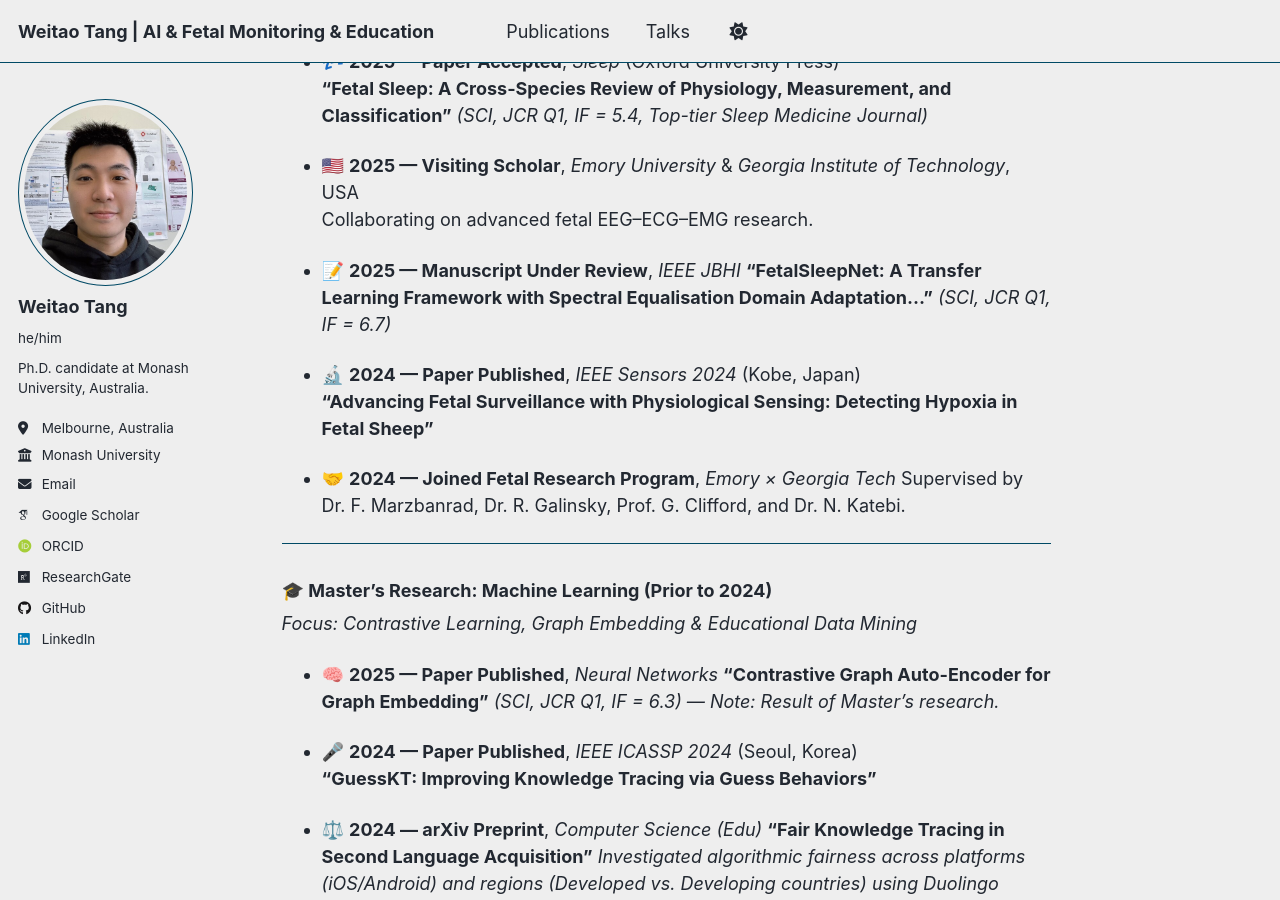
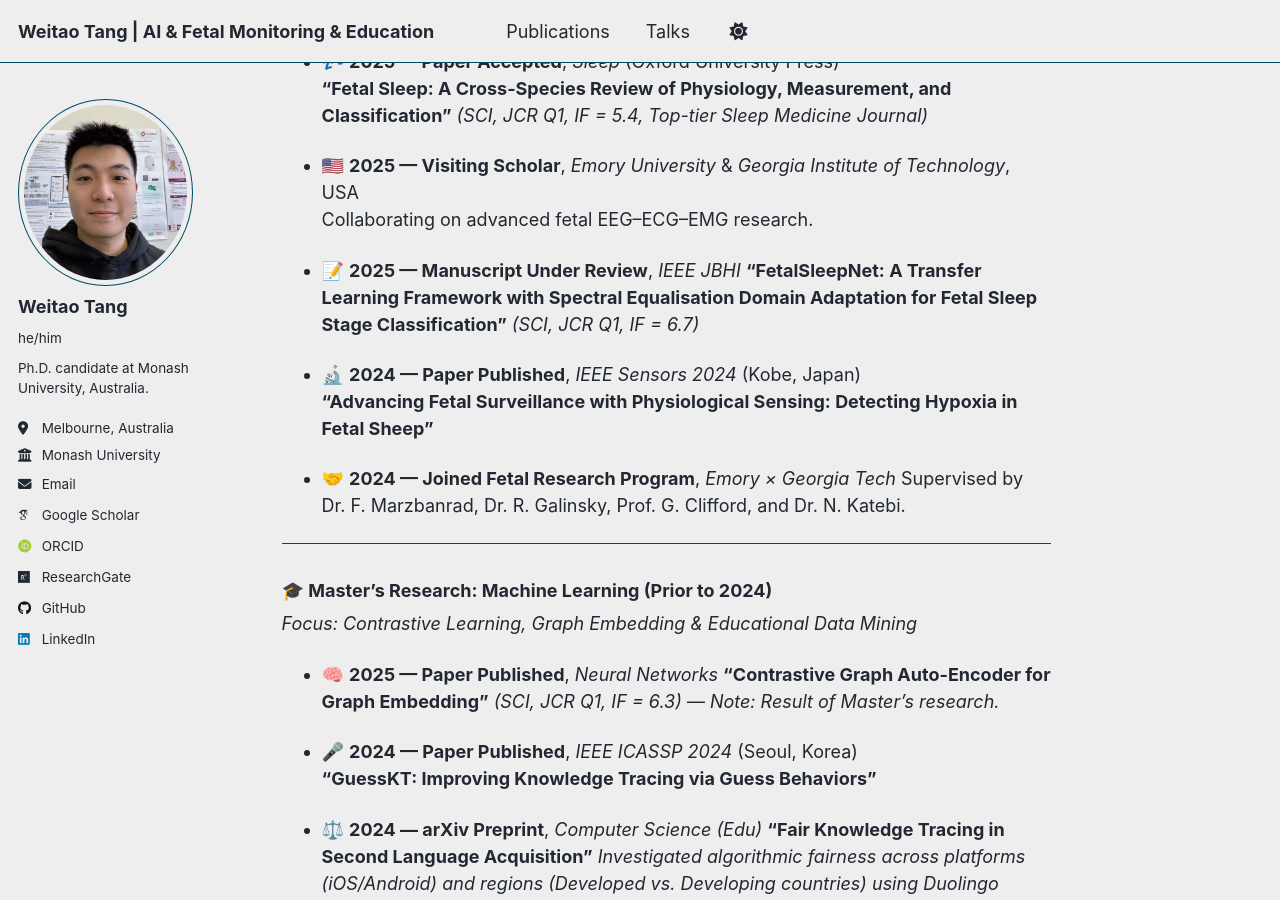
Before and after one commit to WeitaoTang-GitHub/WeitaoTang-GitHub.github.io, a Jekyll site: the page built from _pages/about.md, in a window 1280 px wide and 900 px high, scrolled down 1508 px. Built offline with Jekyll 4.4.1, drawn with Linux system fonts in a browser that asks for light colours; some web fonts are replaced.

Commit message:
Update manuscript title for clarity

```diff
--- a/_pages/about.md
+++ b/_pages/about.md
@@ -57,7 +57,7 @@ Together, this multidisciplinary team aims to advance AI-driven physiological mo
 - 🇺🇸 **2025 — Visiting Scholar**, *Emory University* & *Georgia Institute of Technology*, USA
   Collaborating on advanced fetal EEG–ECG–EMG research.
 
-- 📝 **2025 — Manuscript Under Review**, *IEEE JBHI* **“FetalSleepNet: A Transfer Learning Framework with Spectral Equalisation Domain Adaptation...”** *(SCI, JCR Q1, IF = 6.7)*
+- 📝 **2025 — Manuscript Under Review**, *IEEE JBHI* **“FetalSleepNet: A Transfer Learning Framework with Spectral Equalisation Domain Adaptation for Fetal Sleep Stage Classification”** *(SCI, JCR Q1, IF = 6.7)*
 
 - 🔬 **2024 — Paper Published**, *IEEE Sensors 2024* (Kobe, Japan)
   **“Advancing Fetal Surveillance with Physiological Sensing: Detecting Hypoxia in Fetal Sheep”**
```
